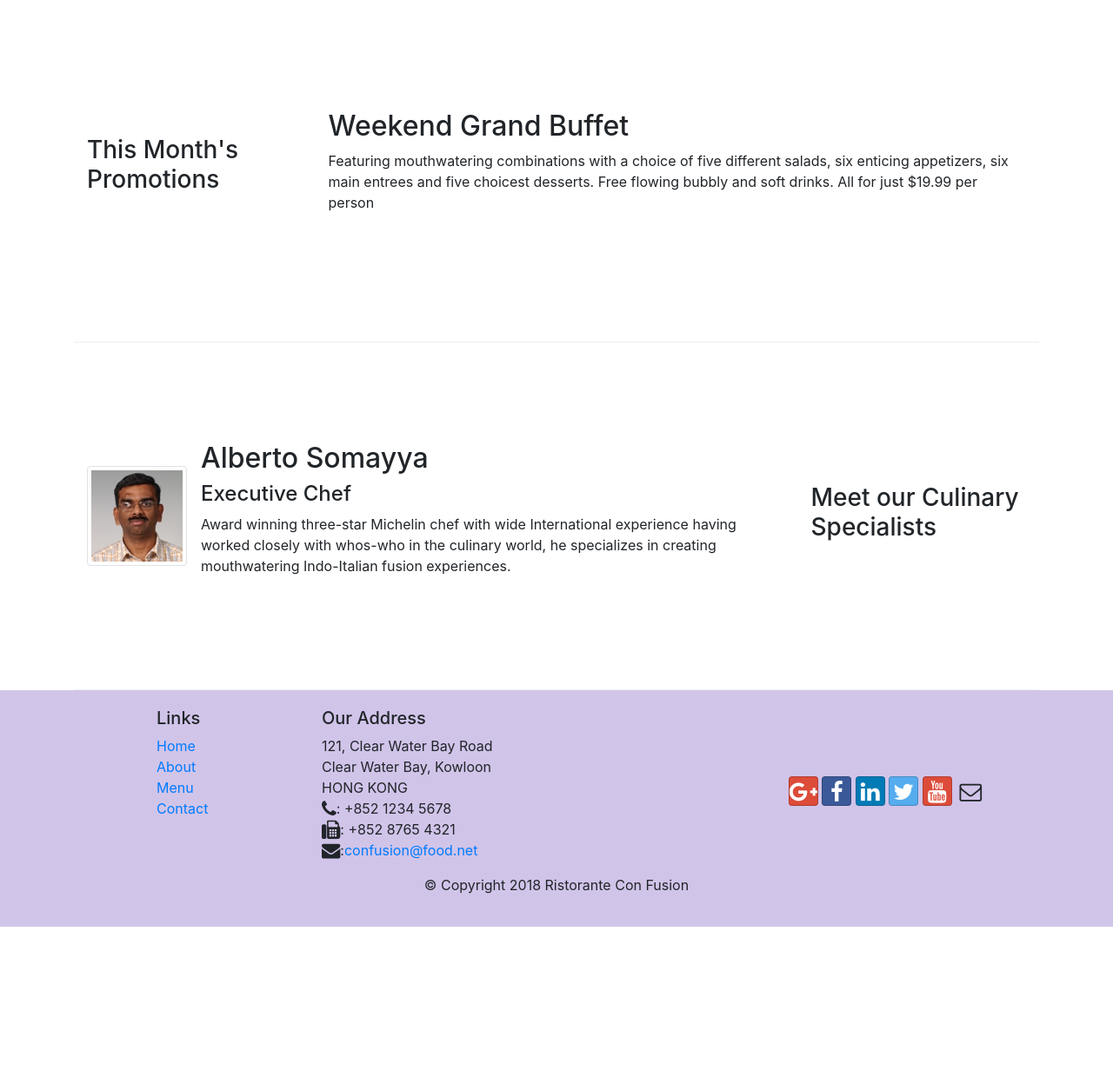
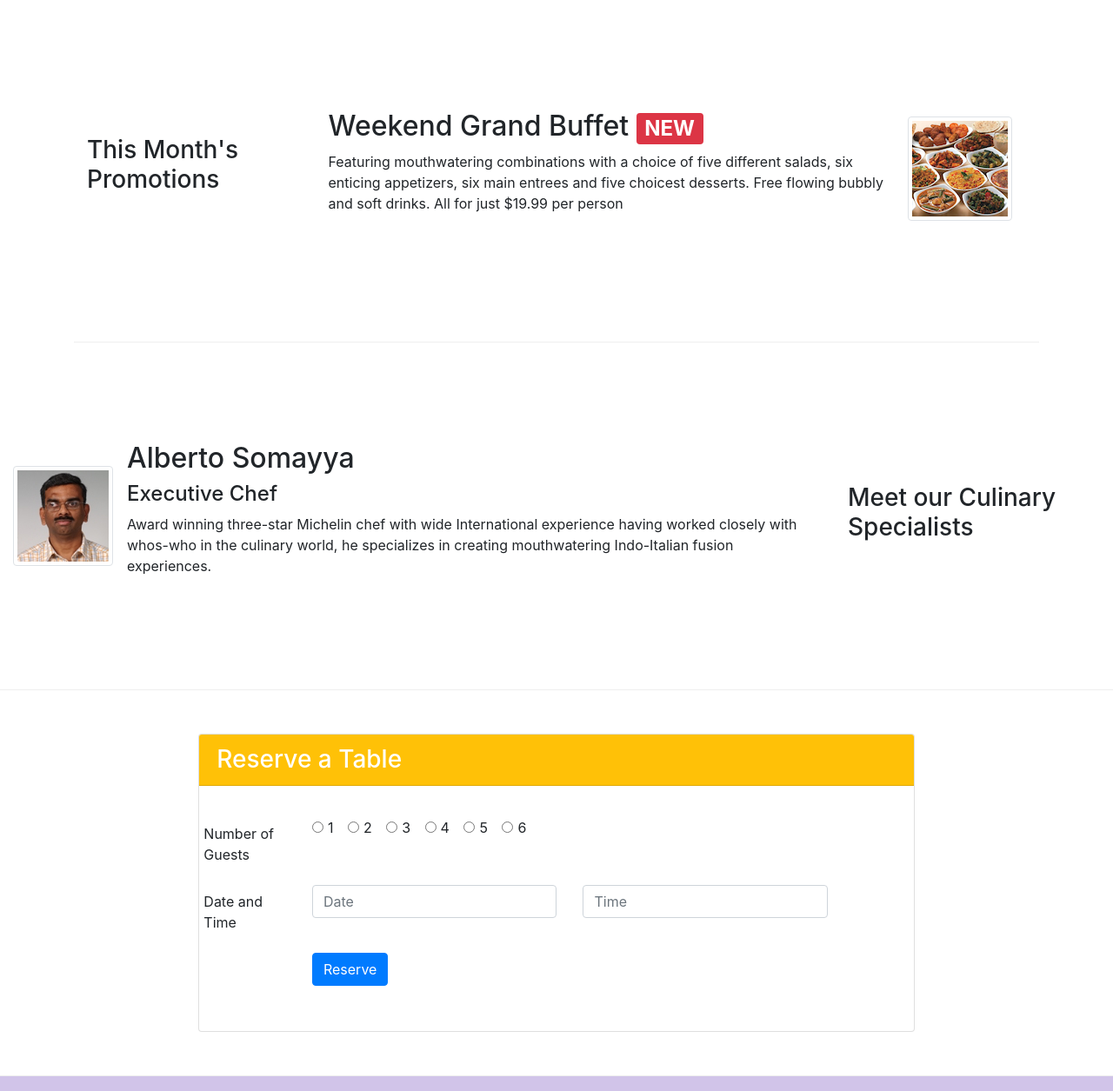
Before and after one commit to Assyl-Salah/Front-End-Web-UI-Frameworks-and-Tools-Bootstrap-4, a website: page index.html in a window 1280 px wide. Shown: the part 740-1995 px from the top of the page at 87% size. Before the commit the page ends 1806 px from the top, so only its background shows below. Drawn offline with nearby package versions, Linux system fonts and the light colour scheme.

Commit message:
assignment 2

```diff
--- a/index.html
+++ b/index.html
@@ -43,7 +43,13 @@
                 <div class="col-12 col-sm align-self-center">
                     <img src="img/logo.png" class="img-fluid">
                 </div>
-            </div>
+
+                    <div class="col-12 col-sm  align-self-center">
+                        <a class="btn-warning btn-block btn-sm" href="#testform" role="button">Reserve a Table</a>
+                    </div>
+
+                </div>
+
         </div>
     </header>
 
@@ -58,7 +64,7 @@
               <img class="d-flex mr-3 img-thumbnail align-self-center" src="img/uthappizza.png" alt="uthappizza">
               <div class="media-body">
                 <h2 class="mt-0">Uthappizza<span class="badge badge-danger">Hot</span><span class="badge badge-pill badge-secondary">$4.99</span></h2>
-                <p>A unique combination of Indian Uthappam (pancake) and Italian pizza, topped with Cerignola olives, ripe vine cherry tomatoes, Vidalia onion, Guntur chillies and Buffalo Paneer.</p>
+                <p class="d-none d-sm-block">A unique combination of Indian Uthappam (pancake) and Italian pizza, topped with Cerignola olives, ripe vine cherry tomatoes, Vidalia onion, Guntur chillies and Buffalo Paneer.</p>
             </div>
         </div>
         </div>
@@ -69,9 +75,21 @@
             <div class="col-12 col-sm-4 col-md-3">
                 <h3>This Month's Promotions</h3>
             </div>
-            <div class="col col-sm col-md">
-                <h2>Weekend Grand Buffet</h2>
-                <p>Featuring mouthwatering combinations with a choice of five different salads, six enticing appetizers, six main entrees and five choicest desserts. Free flowing bubbly and soft drinks. All for just $19.99 per person </p>
+            <div class="col col-sm  order-sm-last col-md">
+                <div class="media">
+                    <div class="media-body">
+                        <h2 class="mt-0">Weekend Grand Buffet <span class="badge badge-danger">NEW</span></h2>
+                        <p class="d-none d-sm-block">Featuring mouthwatering combinations with a choice of five
+                            different salads, six enticing
+                            appetizers,
+                            six main entrees and five choicest desserts. Free flowing bubbly and soft drinks. All for
+                            just
+                            $19.99 per person </p>
+                    </div>
+                    <img class="d-flex mr-3 img-thumbnail align-self-center" src="img/buffet.png"
+                        alt="buffet">
+            </div>
+            </div>
             </div>
         </div>
 
@@ -85,12 +103,69 @@
                     <div class="media-body">
                         <h2 class="mt-0">Alberto Somayya</h2>
                         <h4>Executive Chef</h4>
-                        <p>Award winning three-star Michelin chef with wide International experience having worked closely with whos-who in the culinary world, he specializes in creating mouthwatering Indo-Italian fusion experiences. </p>
+                        <p class="d-none d-sm-block">Award winning three-star Michelin chef with wide International experience having worked closely with whos-who in the culinary world, he specializes in creating mouthwatering Indo-Italian fusion experiences. </p>
                     </div>
                 </div>
 
             </div>
         </div>
+
+        <div class="row row-content align-items-center">
+            <div class=" offset-md-2  order-sm-last col-sm-8 col-12 ">
+                <div class="card">
+                    <h3 class="card-header bg-warning mb-3 text-white">Reserve a Table</h3>
+                    <div class="card-body">
+                        <dl class="row">
+                            <form id="testform">
+                                <div class="form-group row">
+                                    <label for="guest" class="col-md-2 col-form-label">Number of Guests</label>
+                                    <div class=" col-10 col-sm-10">
+                                        <div class="form-check form-check-inline">
+                                            <input class="form-check-input" type="radio" name="inlineRadioOptions" id="inlineRadio1" value="option1">
+                                            <label class="form-check-label" for="inlineRadio1">1</label>
+                                          </div>
+                                          <div class="form-check form-check-inline">
+                                            <input class="form-check-input" type="radio" name="inlineRadioOptions" id="inlineRadio2" value="option2">
+                                            <label class="form-check-label" for="inlineRadio2">2</label>
+                                          </div>
+                                          <div class="form-check form-check-inline">
+                                            <input class="form-check-input" type="radio" name="inlineRadioOptions" id="inlineRadio3" value="option3" >
+                                            <label class="form-check-label" for="inlineRadio3">3 </label>
+                                          </div>
+                                          <div class="form-check form-check-inline">
+                                            <input class="form-check-input" type="radio" name="inlineRadioOptions" id="inlineRadio4" value="option4">
+                                            <label class="form-check-label" for="inlineRadio4">4</label>
+                                          </div>
+                                          <div class="form-check form-check-inline">
+                                            <input class="form-check-input" type="radio" name="inlineRadioOptions" id="inlineRadio5" value="option5">
+                                            <label class="form-check-label" for="inlineRadio5">5</label>
+                                          </div>
+                                          <div class="form-check form-check-inline">
+                                            <input class="form-check-input" type="radio" name="inlineRadioOptions" id="inlineRadio6" value="option6" >
+                                            <label class="form-check-label" for="inlineRadio6">6 </label>
+
+                                          </div>
+                                    </div>
+                                </div>
+                                <div class="form-group row">
+                                    <label for="dateandtime" class="col-12 col-md-2 col-form-label">Date and Time</label>
+                                    <div class=" col-md-5 col-11 ">
+                                        <input type="text" class="form-control" id="dateandtime" name="dateandtime" placeholder="Date">
+                                    </div>
+                                    <div class="col-md-5 col-11">
+                                        <input type="text" class="form-control" id="dateandtime" name="dateandtime" placeholder="Time">
+                                    </div>
+                                </div>
+                                <div class="form-group row">
+                                    <div class="offset-md-2 col-md-10 align-self-center">
+                                        <button type="submit" class="btn btn-primary">Reserve</button>
+                                    </div>
+                           </form>
+                        </dl>
+                    </div>
+                </div>
+                </form>
+            </div>
     </div>
 
     <footer class="footer">
```
